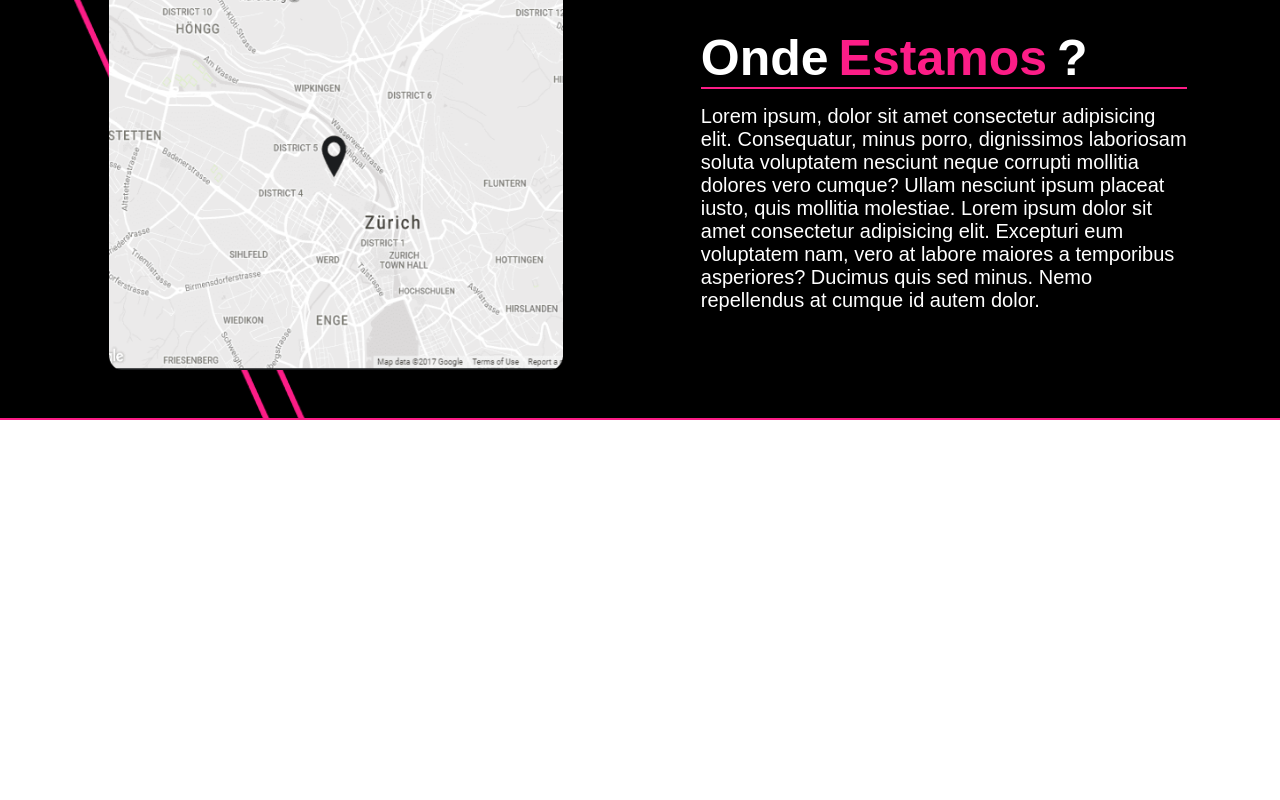
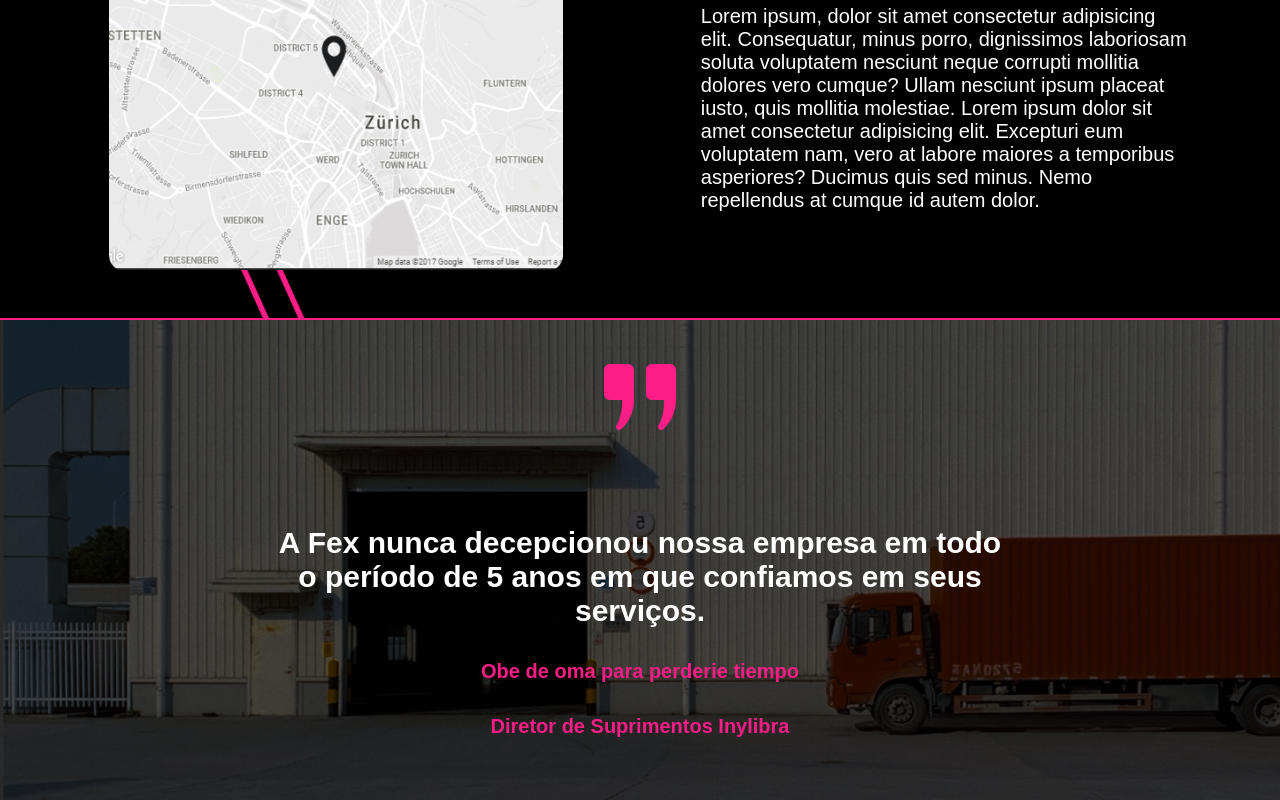
Before and after one commit to jonatasperaza/FrontEnd, a Vue app: page /about in a window 1280 px wide. Shown: the part 1808-2608 px from the top of the page. Before the commit the page ends 2228 px from the top, so only its background shows below. Built offline with nearby package versions, Linux system fonts and the light colour scheme; a web font is replaced by a local one.

Commit message:
FEAT: fifth section done, all about view done #29

```diff
--- /dev/null
+++ b/src/components/about/FifthSection.vue
@@ -0,0 +1,45 @@
+<script setup>
+</script>
+<template>
+    <section>
+        <div class="icon"><img src="/public/marks-icon.svg" alt=""></div>
+        <div class="text"><h2>A Fex nunca decepcionou nossa empresa em todo o período de 5 anos em que confiamos em seus serviços.</h2><p>Obe de oma para perderie tiempo</p><p>Diretor de Suprimentos Inylibra</p></div>
+    </section>
+</template>
+<style scoped lang="scss">
+@use '../../assets/main';
+section{
+    width: 100%;
+    height: 30rem;
+    background-image: url(/public/background4About.png);
+    background-size: cover;
+    .icon{
+        width: max-content;
+        margin: auto;
+        img{
+            margin: 2rem 0;
+        }
+    }
+    .text{
+        width: 60%;
+        margin: 1rem auto;
+        padding: 1rem;
+        display: flex;
+        flex-direction: column;
+        align-items: center;
+        h2{
+            font-size: 30px;
+            font-weight: bold;
+            color: main.$standard-white;
+            text-align: center;
+            margin: 1rem 0;
+        }
+        p{
+            font-size: 20px;
+            font-weight: bold;
+            margin: 1rem 0;
+            color: main.$standard-pink;
+        }
+    }
+}
+</style>
--- a/src/views/AboutView.vue
+++ b/src/views/AboutView.vue
@@ -3,14 +3,14 @@ import FirstSection from "@/components/about/FirstSection.vue";
 import SecondSection from "@/components/about/SecondSection.vue";
 import ThirdSection from "@/components/about/ThirdSection.vue";
 import FourthSection from "@/components/about/FourthSection.vue";
-import HeaderComp from "@/components/header/HeaderComp.vue";
+import FifthSection from "@/components/about/FifthSection.vue";
 </script>
 <template>
-    <HeaderComp />
 <FirstSection />
 <SecondSection />
 <ThirdSection />
 <FourthSection />
+<FifthSection />
 </template>
 <style scoped>
 </style>
```
Also changed, not shown: public/background4About.png (added), public/marks-icon.svg (added).
